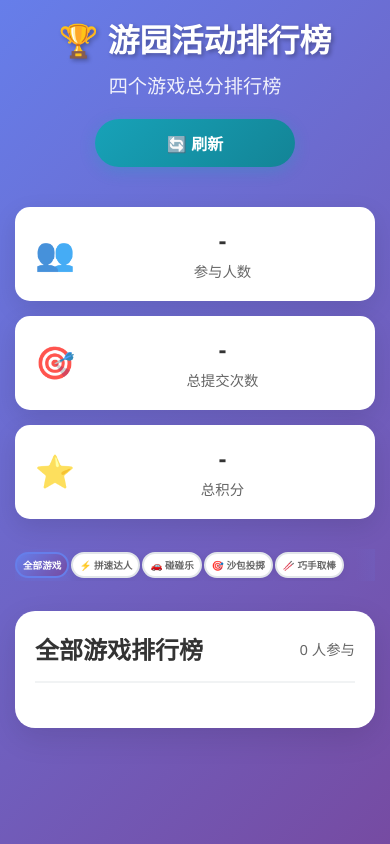
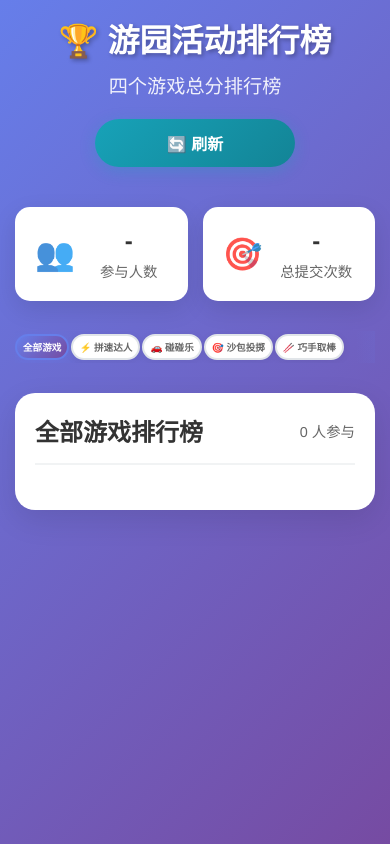
Before and after one commit to hmh38324/leaderboard, a website: page public/index.html in a window 390 px wide. Drawn offline with Linux system fonts and the light colour scheme; no server answers.

Commit message:
删除总积分展示
- 移除HTML中的总积分统计卡片
- 删除JavaScript中总积分相关的代码
- 调整统计概览布局为2列显示
- 优化移动端统计卡片布局

```diff
--- a/public/index.html
+++ b/public/index.html
@@ -42,13 +42,6 @@
                 <div class="stat-content">
                     <div class="stat-number" id="totalSubmissions">-</div>
                     <div class="stat-label">总提交次数</div>
-                </div>
-            </div>
-            <div class="stat-card">
-                <div class="stat-icon">⭐</div>
-                <div class="stat-content">
-                    <div class="stat-number" id="totalScore">-</div>
-                    <div class="stat-label">总积分</div>
                 </div>
             </div>
         </div>
--- a/public/script.js
+++ b/public/script.js
@@ -21,7 +21,6 @@ const loading = document.getElementById('loading');
 const message = document.getElementById('message');
 const totalParticipants = document.getElementById('totalParticipants');
 const totalSubmissions = document.getElementById('totalSubmissions');
-const totalScore = document.getElementById('totalScore');
 const leaderboardTitle = document.getElementById('leaderboardTitle');
 const leaderboardCount = document.getElementById('leaderboardCount');
 const leaderboardList = document.getElementById('leaderboardList');
@@ -233,11 +232,9 @@ function displayLeaderboard(data) {
 function updateStats() {
     const totalPlayers = leaderboardData.length;
     const totalSubmissionsCount = allScores.length;
-    const totalScoreSum = allScores.reduce((sum, score) => sum + score.score, 0);
 
     totalParticipants.textContent = totalPlayers;
     totalSubmissions.textContent = totalSubmissionsCount;
-    totalScore.textContent = totalScoreSum;
 }
 
 // 显示玩家详情
--- a/public/style.css
+++ b/public/style.css
@@ -73,9 +73,12 @@ header p {
 /* 统计概览 */
 .stats-overview {
     display: grid;
-    grid-template-columns: repeat(auto-fit, minmax(200px, 1fr));
+    grid-template-columns: repeat(2, 1fr);
     gap: 20px;
     margin-bottom: 30px;
+    max-width: 600px;
+    margin-left: auto;
+    margin-right: auto;
 }
 
 .stat-card {
@@ -574,8 +577,9 @@ header p {
     }
 
     .stats-overview {
-        grid-template-columns: 1fr;
+        grid-template-columns: repeat(2, 1fr);
         gap: 15px;
+        max-width: 100%;
     }
 
     .stat-card {
```
